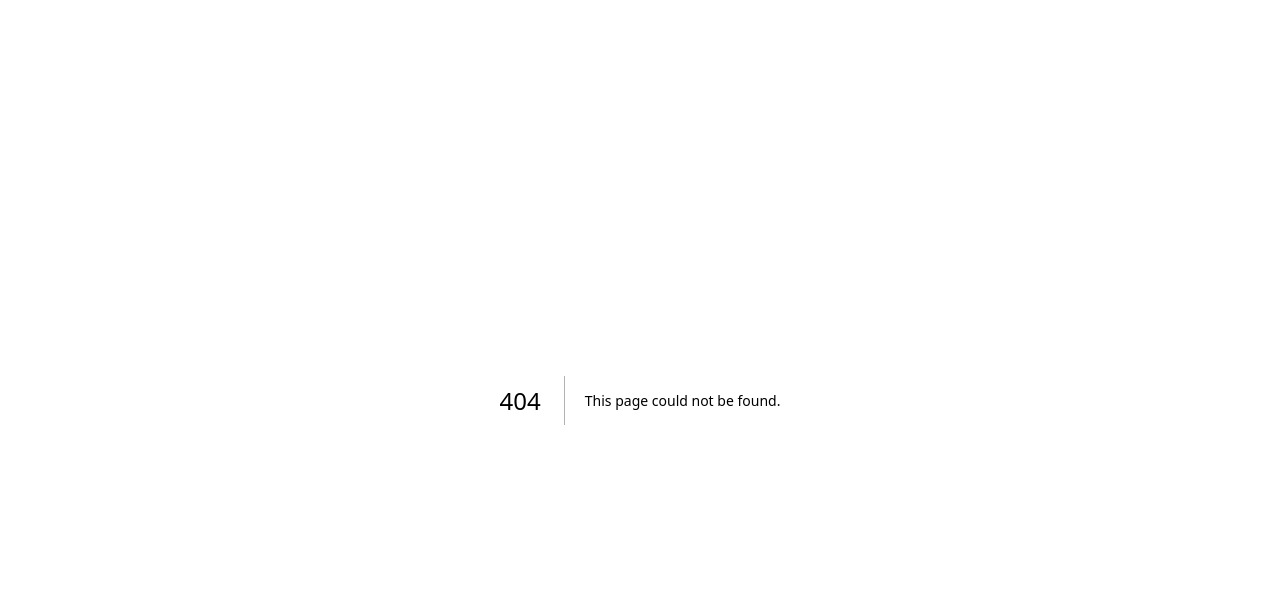
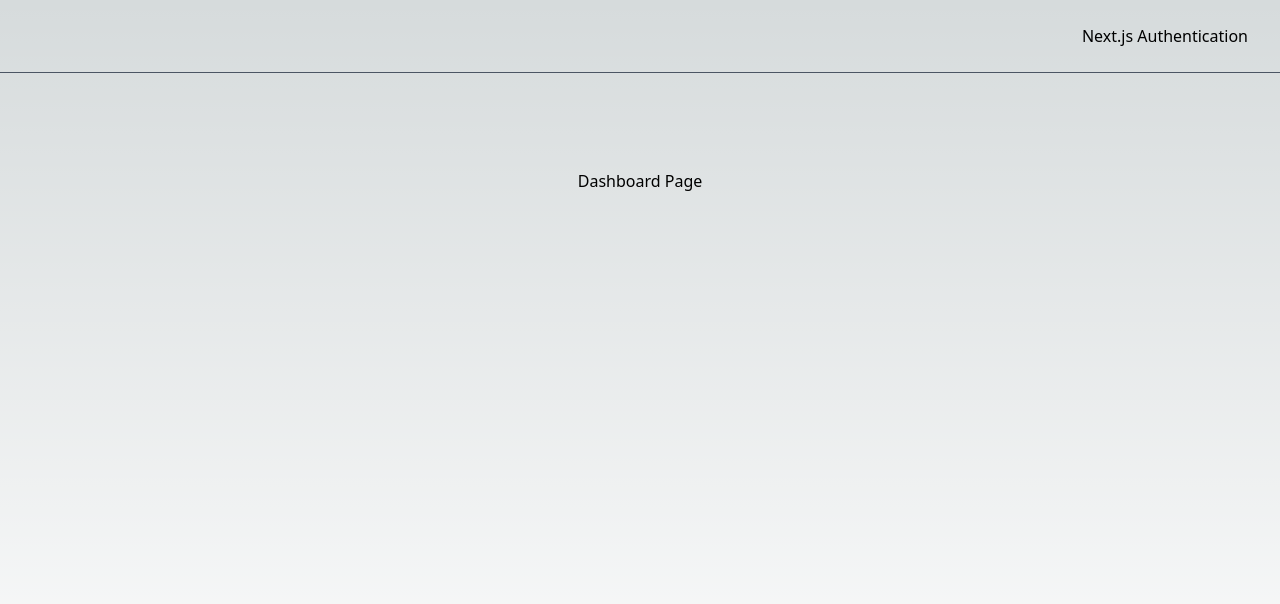
Before and after one commit to recnepspencer/game-of-life, a Next.js app: page /dashboard in a window 1280 px wide. Before the commit this address had no page. Shown: the top 604 px of the page. Built offline with nearby package versions, Linux system fonts and the light colour scheme; no server answers.

Commit message:
set up the ability to log in

```diff
--- /dev/null
+++ b/src/app/components/Nav.tsx
@@ -0,0 +1,36 @@
+"use client";
+import { UserButton, useUser } from "@clerk/nextjs";
+import Link from "next/link";
+import React from "react";
+
+export default function Nav() {
+  // We use the useUser hook to get the user object and the isLoaded boolean. This is built in when we install Clerk. The isLoaded boolean is used to check if the user object is loaded before we display the dashboard.
+  const { user, isLoaded } = useUser();
+
+
+  return (
+    <header>
+      <nav
+        className="flex items-center justify-between p-6 lg:px-8 border border-t-0 border-l-0 border-r-0 border-b-gray-600"
+        aria-label="Global"
+      >
+        <div className="flex flex-col items-left space-y-4">
+          {/* Checks to see if we are logged in before we display the dashboard */}
+          {isLoaded && user && (
+            <>
+              <Link href="/dashboard">Dashboard</Link>
+              <UserButton afterSignOutUrl="/">Sign out</UserButton>
+            </>
+          )}
+        </div>
+
+
+        <div className="flex lg_flex-1">
+          <a href="/" className="-m-1.5 p-1.5">
+            Next.js Authentication
+          </a>
+        </div>
+      </nav>
+    </header>
+  );
+}
--- /dev/null
+++ b/src/app/dashboard/page.tsx
@@ -0,0 +1,5 @@
+import React from "react";
+
+export default function DashboardPage(){
+  return <div>Dashboard Page</div>
+}
--- a/src/app/layout.tsx
+++ b/src/app/layout.tsx
@@ -1,6 +1,8 @@
 import type { Metadata } from "next";
 import { Inter } from "next/font/google";
 import "./globals.css";
+import Nav from "./components/Nav";
+import { ClerkProvider } from "@clerk/nextjs";
 
 const inter = Inter({ subsets: ["latin"] });
 
@@ -15,8 +17,16 @@ export default function RootLayout({
   children: React.ReactNode;
 }>) {
   return (
-    <html lang="en">
-      <body className={inter.className}>{children}</body>
-    </html>
+    // We wrap the entire app in the ClerkProvider to enable the authentication. This is built in when we install Clerk.
+    <ClerkProvider>
+      <html lang="en">
+        <body className="min-h-screen ">
+          <Nav></Nav>
+          <div className="flex flex-col items-center p-24">
+            {children}
+          </div>
+        </body>
+      </html>
+    </ClerkProvider>
   );
 }
--- a/src/app/login/page.tsx
+++ /dev/null
@@ -1,13 +0,0 @@
-import Image from "next/image";
-
-export default function Login() {
-
-
-  return (
-    <section>
-            <input type="text" placeholder="Login"/>
-            <button>Submit</button>
-    </section>
-
-  );
-}
--- a/src/app/page.tsx
+++ b/src/app/page.tsx
@@ -1,8 +1,21 @@
 import Image from "next/image";
+import {auth} from '@clerk/nextjs'
+import { redirect } from "next/navigation";
 
 export default function Home() {
+  const {userId} = auth();
+
+  // If the user is logged in, redirect to the dashboard
+  if(userId){
+    redirect('/dashboard')
+
+
+  }
   return (
-
-    <h1>Hello</h1>
+    <main>
+      <h1>
+        Next.js Auth Tutorial
+      </h1>
+    </main>
   );
 }
```
Also changed, not shown: package.json (+6 -5 lines), src/middleware.ts (added, +13 -0 lines), 1 other file (tests, documents, lock files or other folders).
